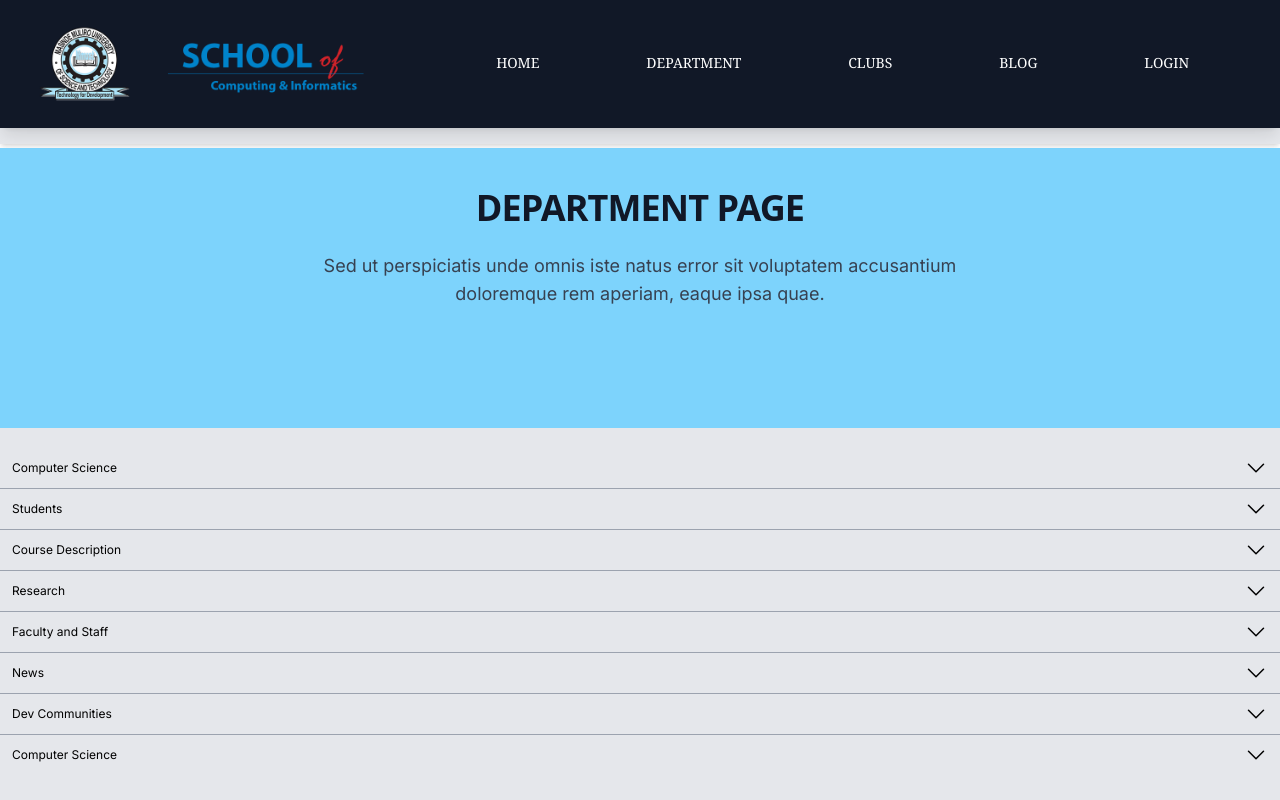
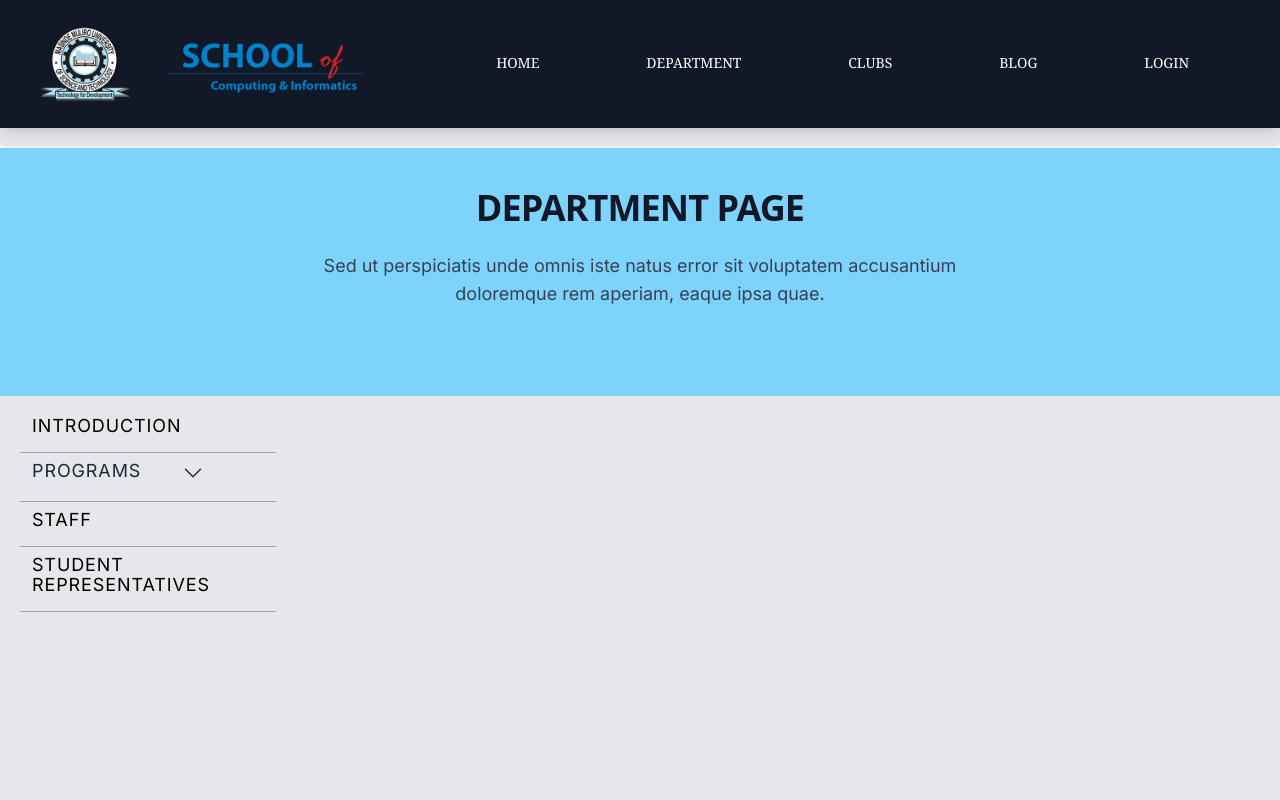
Before and after one commit to 1king-sly/sci_system, a Next.js app: page /Department in a window 1280 px wide. Built offline with nearby package versions, Linux system fonts and the light colour scheme.

Commit message:
Department Page

```diff
--- a/app/(pages)/Department/page.tsx
+++ b/app/(pages)/Department/page.tsx
@@ -1,5 +1,5 @@
 import React from 'react'
-import SideBar from '@/app/(ui)/Component/SideBar'
+import DeptSideBar from '@/app/(ui)/Component/DeptSideBar'
 
 export default function page() {
   return (
@@ -30,7 +30,9 @@ export default function page() {
 
             </div>
 
-            <SideBar></SideBar>
+            <div className='w-[20vw] '>
+            <DeptSideBar></DeptSideBar>
+            </div>
         </div>
     </>
   )
--- /dev/null
+++ b/app/(ui)/Component/DeptSideBar.tsx
@@ -0,0 +1,80 @@
+'use client'
+import { ChevronDownIcon } from '@heroicons/react/24/outline'
+import clsx from 'clsx';
+import Link from 'next/link'
+import { usePathname } from 'next/navigation';
+import React from 'react'
+import { useState } from 'react';
+
+export default function DeptSideBar() {
+
+    const pathName = usePathname();
+    const [visible, SetVisible] = useState(false);
+
+    const toggleVisible = () =>{
+        SetVisible(prev => !prev);
+    }
+
+    const links = [
+        {
+        name:'Introduction',href:'#Introduction',
+    },
+        {
+        name:'Programs',href:'#Programs',
+    },
+        {
+        name:'Staff',href:'#Staff',
+    },
+        {
+        name:'Student Representatives',href:'#Student-Representatives',
+    },
+]
+  return (
+    <div className='w-full h-full mx-5 my-3'>
+          {/* <div className="px-4 py-16  mx-auto sm:max-w-xl md:max-w-full lg:max-w-screen-xl md:px-24 lg:px-20 lg:py-20"> */}
+    {links.map((link, index) => {
+        // const LinkIcon = link.icon;
+        if (link.name === 'Programs'){
+            return (
+                <div>
+                    <Link
+                    className={clsx(`w-full px-2 py-1 rounded-md flex h-auto items-center justify-center text-sm hover:bg-sky-100 hover:text-blue-600 md:flex-none md:justify-start md:p-2 md:px-3 gap-2 text-gray-800`, {'bg-sky-100 text-blue-600': pathName === link.href,})}
+                    key={link.name}
+                    href={link.href}
+                    >
+                    <div className='flex-col'>
+                        <div className='flex gap-6'>
+                            <h1 className='mb-2 mr-4 text-lg leading-5 tracking-wider uppercase' >{link.name}</h1>
+                            <ChevronDownIcon className='mb-2 mr-4 w-6 max-[425px]:w-4' onClick={toggleVisible} ></ChevronDownIcon>
+                        </div>
+                        <div className={clsx(``,!visible && 'hidden')}>
+                        <h1 className='text-sm my-2 mx-2 mb-2' id='C.Science' >* C.Science</h1>
+                        <h1 className='text-sm my-2 mx-2 mb-2' id='ETS' >* ETS</h1>
+                        <h1 className='text-sm my-2 mx-2 mb-2' id='C.Forensics'>* C.Forensics</h1></div>
+                    </div>
+                </Link>
+                <div className='w-full border-b border-solid border-gray-400'></div>
+            </div>
+            )
+        }
+        return (
+            <React.Fragment key={link.name}>
+                <Link
+                    className={clsx(`w-full px-2 py-1 rounded-md flex h-full items-center justify-between text-sm hover:bg-sky-100 hover:text-blue-600 md:p-2 md:px-3 gap-2`, {
+                        'bg-sky-100 text-blue-600': pathName === link.href,
+                    })}
+                    href={link.href}
+                >
+                    <p className='mb-2 mr-4 text-lg leading-5 tracking-wider uppercase'>{link.name}</p>
+                </Link>
+
+                {index !== links.length - 0 &&
+                <div className='w-full border-b border-solid border-gray-400'></div>
+                }
+            </React.Fragment>
+        );
+    })}
+{/* </div> */}
+</div>
+  )
+}
```
